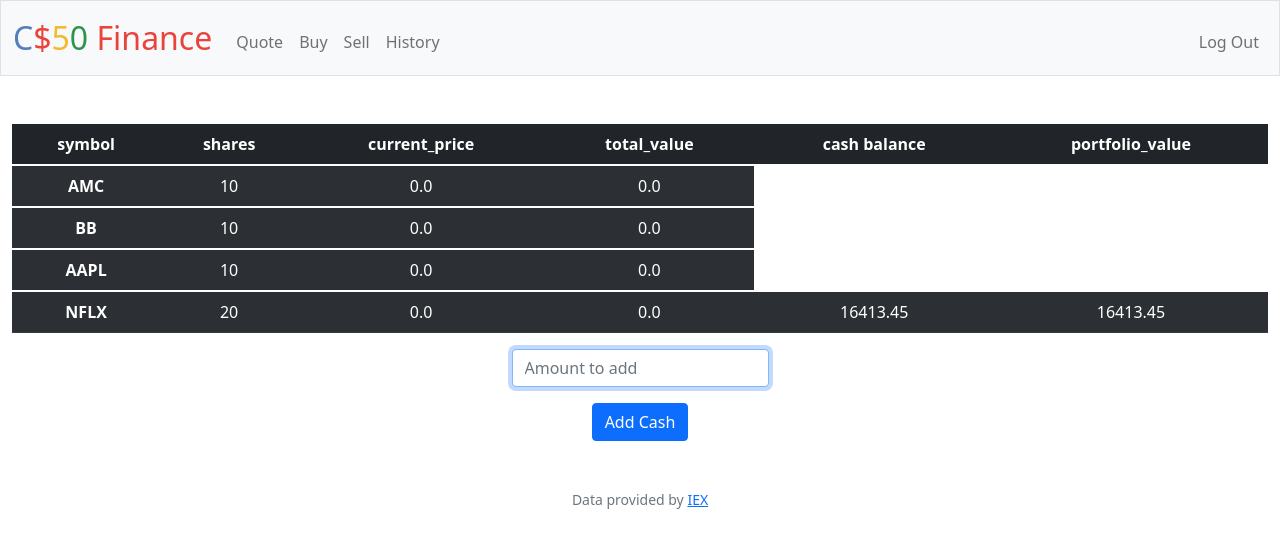
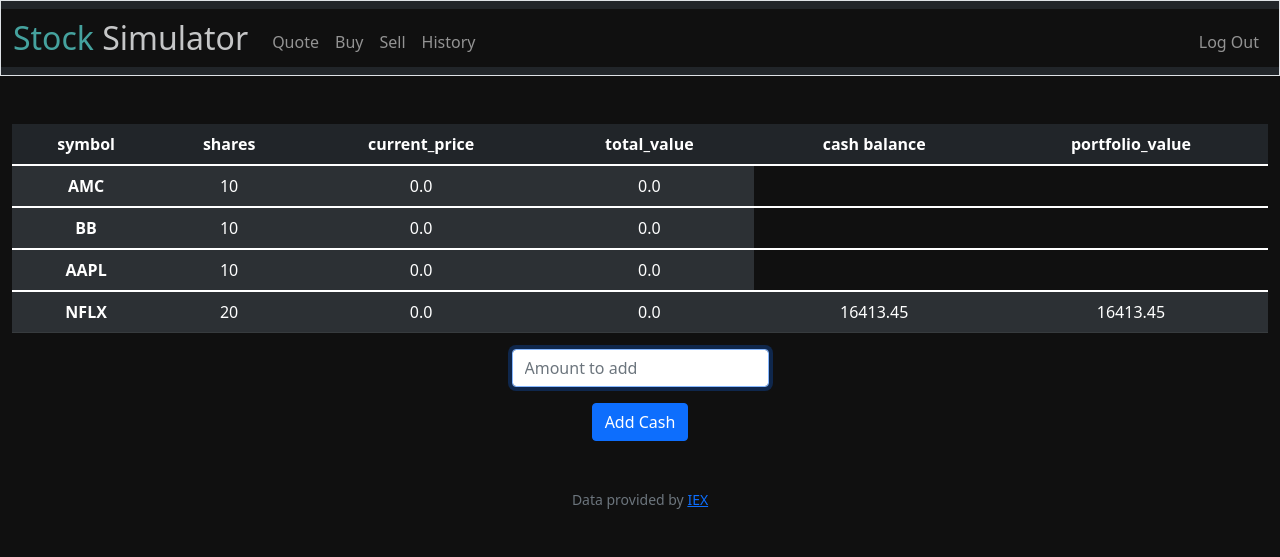
Before and after one commit to gjmanalo/Stock-Simulator, a Flask app: page / in a window 1280 px wide. Shown: the top 557 px of the page. Run offline with Flask 2, Linux system fonts and the light colour scheme; a user stored in the database is signed in; data comes from the database, SQL or seed files in the repository; both versions use the stored data as it was after the commit; data that the repository does not hold is empty; some libraries are stand-ins or nearby versions.

Commit message:
Add files via upload

```diff
--- a/static/styles.css
+++ b/static/styles.css
@@ -2,22 +2,25 @@
 nav .navbar-brand
 {
     font-size: xx-large;
+    background-color: #101010;
 }
-
+    *{
+    background-color: #101010;
+}
 /* Colors for brand */
 nav .navbar-brand .blue
 {
-    color: #537fbe;
+    color: #45A29E;
 }
 nav .navbar-brand .red
 {
-    color: #ea433b;
+    color: #C5C6C7;
 }
-nav .navbar-brand .yellow
-{
-    color: #f5b82e;
+
+.mb-3 {
+    color: white;
 }
-nav .navbar-brand .green
-{
-    color: #2e944b;
+
+.btn {
+    color: white;
 }
--- a/templates/layout.html
+++ b/templates/layout.html
@@ -16,15 +16,15 @@
 
         <link href="/static/styles.css" rel="stylesheet">
 
-        <title>C$50 Finance: {% block title %}{% endblock %}</title>
+        <title>Stock Simulator: {% block title %}{% endblock %}</title>
 
     </head>
 
     <body>
 
-        <nav class="bg-light border navbar navbar-expand-md navbar-light">
+        <nav class="bg-dark border navbar navbar-expand-md navbar-dark">
             <div class="container-fluid">
-                <a class="navbar-brand" href="/"><span class="blue">C</span><span class="red">$</span><span class="yellow">5</span><span class="green">0</span> <span class="red">Finance</span></a>
+                <a class="navbar-brand" href="/"><span class="blue">Stock</span><span class="red"> Simulator</span></a>
                 <button aria-controls="navbar" aria-expanded="false" aria-label="Toggle navigation" class="navbar-toggler" data-bs-target="#navbar" data-bs-toggle="collapse" type="button">
                     <span class="navbar-toggler-icon"></span>
                 </button>
--- a/templates/sell.html
+++ b/templates/sell.html
@@ -8,11 +8,11 @@
 <form action="/sell" method="post">
 
     <div class="mb-3">
-        <label for="symbol">Choose Stock: </label>
-        <select name="symbol" id = "symbol">
+        <label for="symbol" >Choose Stock: </label>
+        <select name="symbol" id = "symbol" style = "color: white">
             {%for row in portfoliolist2 %}
             {% if totalshares[loop.index - 1] > 0 %}
-              <option>{{ row.symbol }}</option>
+              <option style = "color: white">{{ row.symbol }}</option>
             {% endif %}
             {% endfor %}
           </select>
```
Also changed, not shown: apiKEY.txt (line endings or trailing spaces), finance.db.
